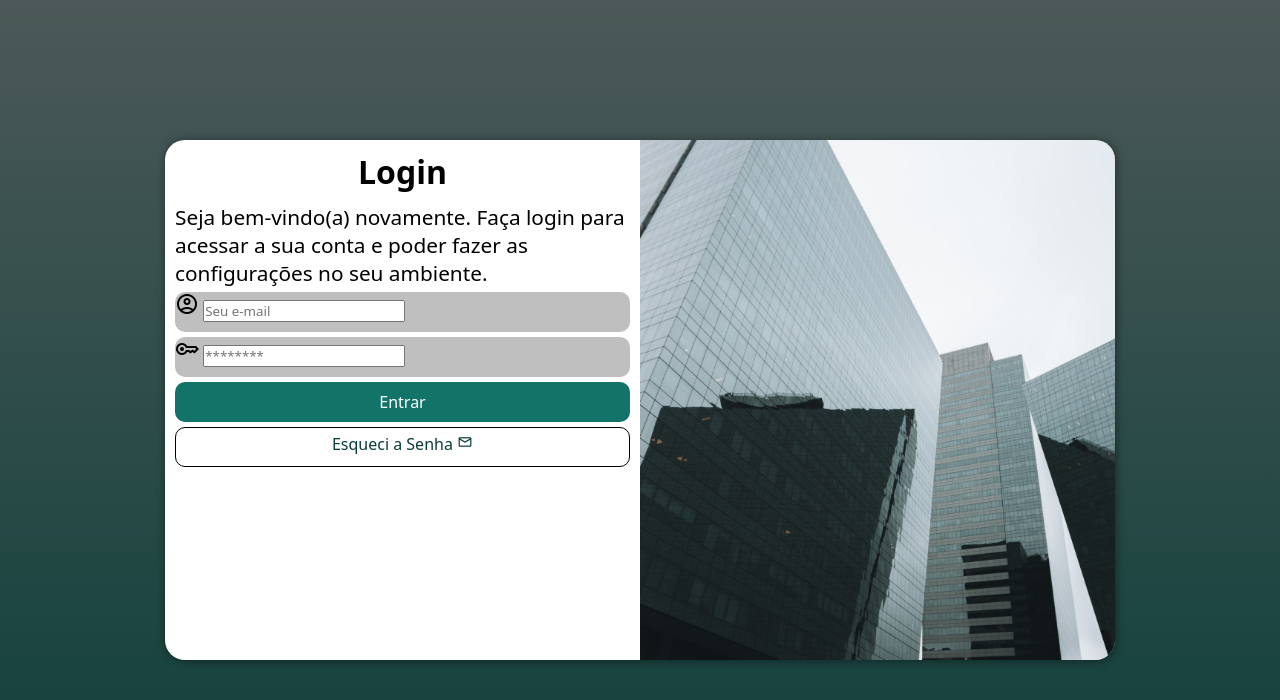
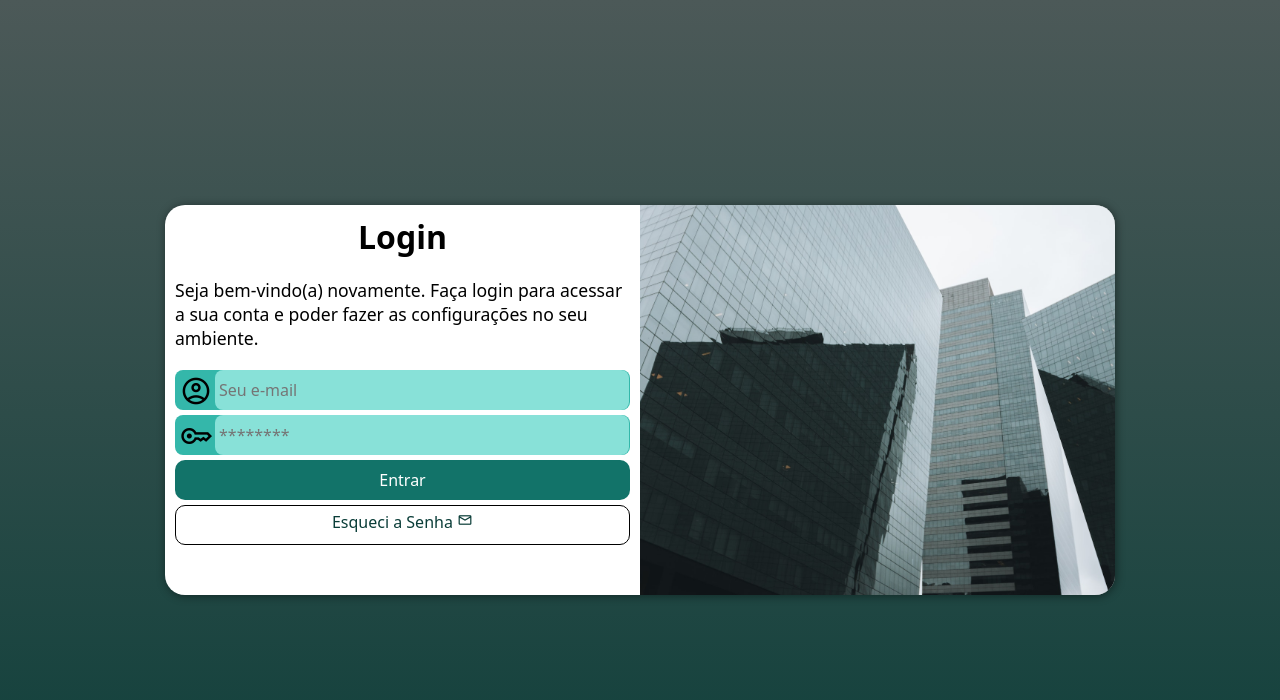
Before and after one commit to Muryllo-Soares/projeto-login, a plain HTML site: page index.html in a window 1280 px wide. Drawn offline with nearby package versions, Linux system fonts and the light colour scheme.

Commit message:
projeto login

```diff
--- a/estilos/media-query.css
+++ b/estilos/media-query.css
@@ -1,16 +1,15 @@
 @charset "UTF-8";
 
-@media screen and (min-width: 768px) and (max-width: 992px) {
+@media screen and (min-width: 768px) and (max-width: 992px) { /* versão para tablet */
 
 
     body{
         background-image: linear-gradient(to top, #10403B, #4C5958);
     }
 
-
     section#login{
         width: 80vw;
-
+        height: 280px;
     }
 
     div#imagem{
@@ -28,7 +27,7 @@
     }
 }
 
-@media screen and (min-width: 992px) {
+@media screen and (min-width: 992px) { /* versão para telas grandes */
 
 
     body{
@@ -37,6 +36,7 @@
 
     section#login{
         width: 950px;
+        height: 390px;
     }
 
     div#imagem{
@@ -55,7 +55,8 @@
     }
 
     div#formulario > p{
-        font-size: 1.3em;
+        font-size: 1.1em;
+        margin: 20px 0px;
     }
 
 
--- a/estilos/style.css
+++ b/estilos/style.css
@@ -23,7 +23,6 @@ section#login{
     position: absolute;
     top: 50%;
     left: 50%;
-    transform: translate(-50%, -50%);
     background-color: white;
     width: 260px;
     height: 520px;
@@ -32,6 +31,7 @@ section#login{
     box-shadow: 1px 1px 10px rgba(0, 0, 0, 0.450);
     transition: width 0.3s, heigth 0.3s;
     transition-timing-function: ease;
+    transform: translate(-50%, -50%);
 }
 
 div#imagem{
@@ -56,17 +56,41 @@ div#formulario > p{
 }
 
 form > div.campo{
-    background-color:#BFBFBF;
+    background-color:#0faa9bd7;
     display: block;
     width: 100%;
     height: 40px;
-    border-radius: 10px;
+    border-radius: 8px;
     margin:5px 0px;
 }
 
 div.campo > label{
     display: none;
 }
+
+div.campo >span{
+    font-size: 2em;
+    width: 40px;
+    padding: 5px;
+}
+
+div.campo > input{
+    background-color: #8ae2d9fb;
+    font-size:1em;
+    width:calc(100% - 41px);
+    margin-left: 40px;
+    height: 100%;
+    border: 0px;
+    border-radius: 8px;
+    padding: 4px;
+    transform: translateY(-42px);
+}
+
+div.campo >input:hover{
+    background-color: white;
+}
+
+
 
 form >input[type=submit]{
     display: block;
```
